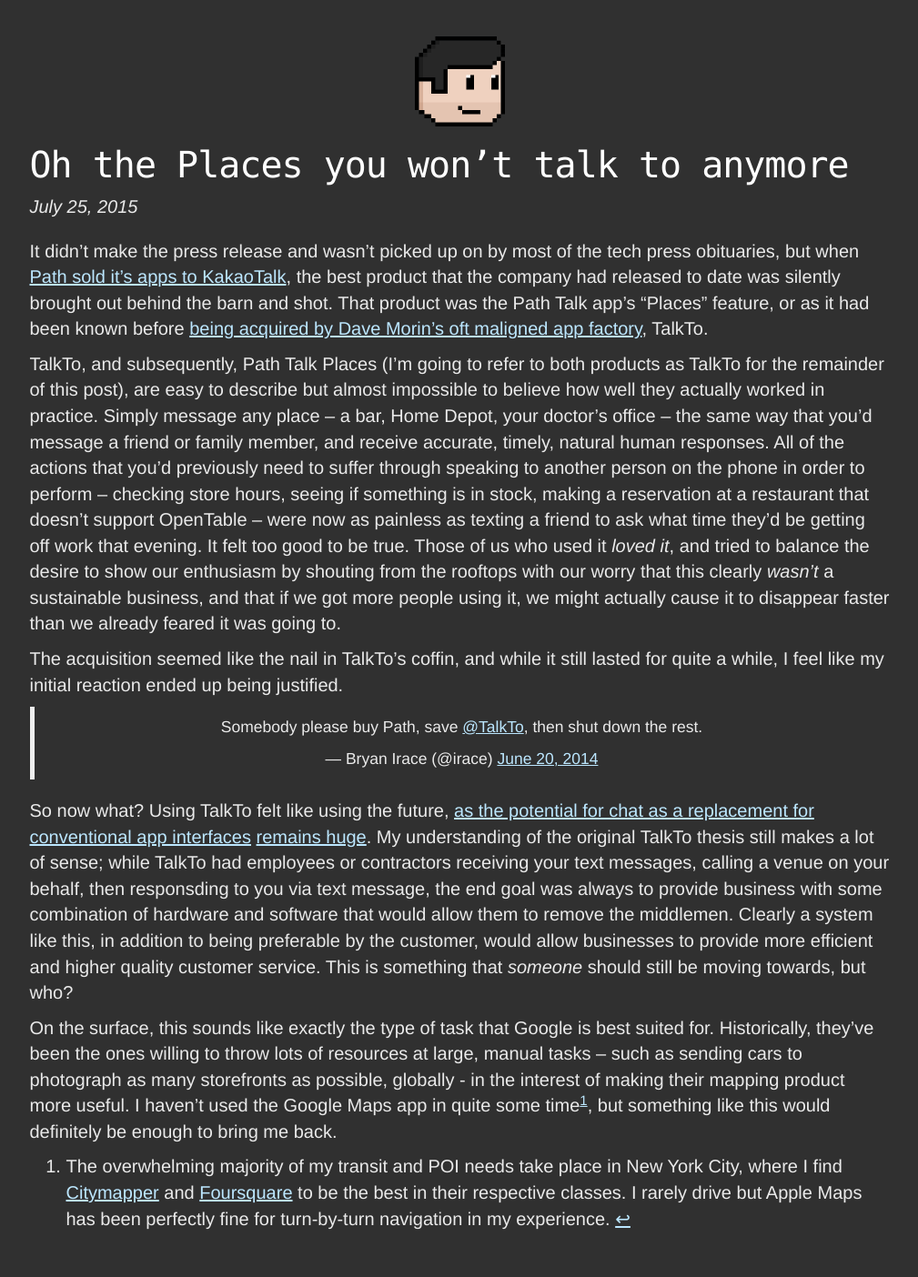
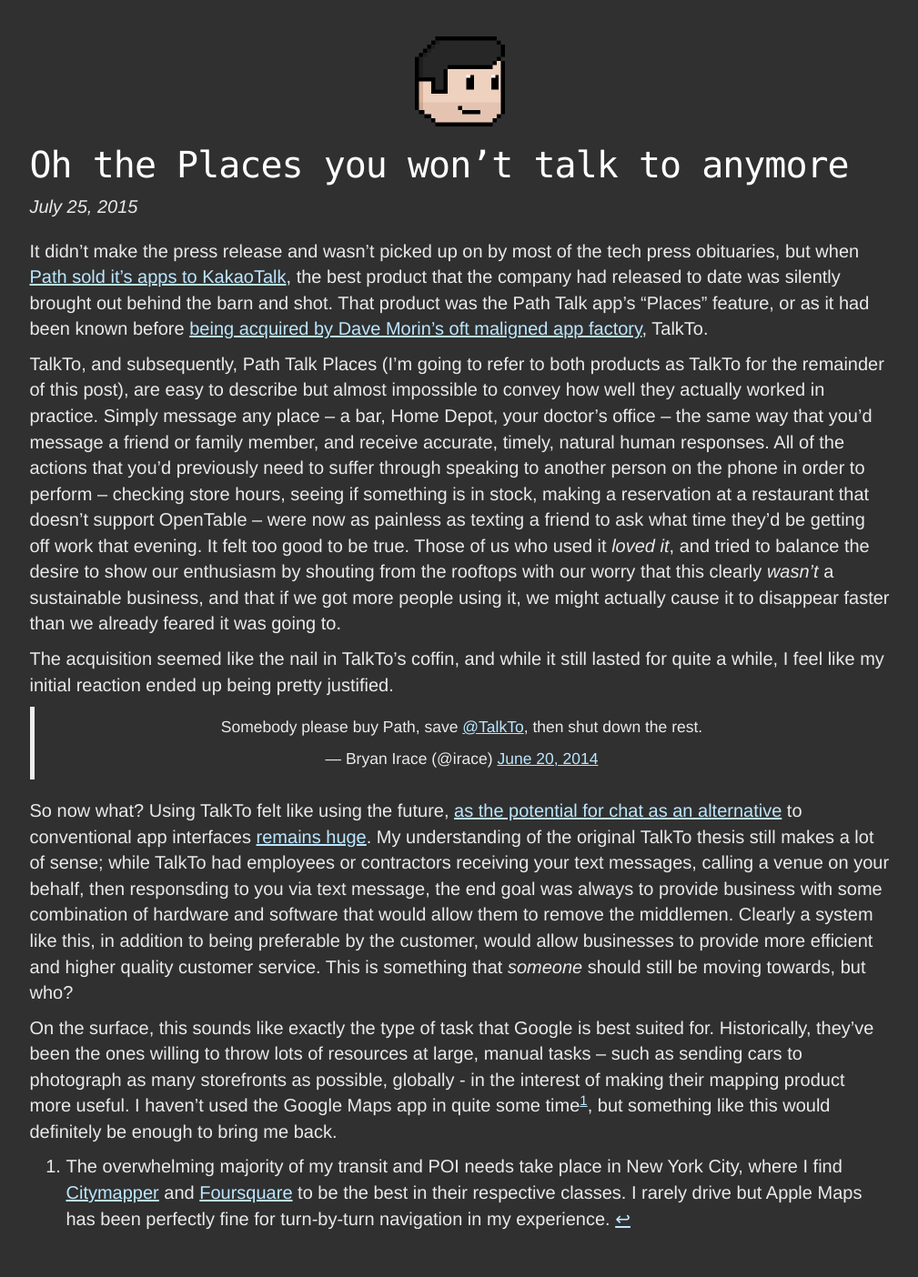
Before and after one commit to irace/irace.github.com, a Jekyll site: the page built from _posts/2015-07-25-oh-the-places-you-wont-talk-to-anymore.md, in a window 1280 px wide. Shown: the whole page at 91% size, without its empty margins (135-1144 px from the left). Built offline with Jekyll 4.4.1, drawn with Linux system fonts in a browser that asks for light colours; nearby versions of some CDN libraries; comment, search, counter and statistics services are not loaded.

Commit message:
Break up the links

```diff
--- a/_posts/2015-07-25-oh-the-places-you-wont-talk-to-anymore.md
+++ b/_posts/2015-07-25-oh-the-places-you-wont-talk-to-anymore.md
@@ -7,13 +7,13 @@
 
 It didn’t make the press release and wasn’t picked up on by most of the tech press obituaries, but when [Path sold it’s apps to KakaoTalk](http://recode.net/2015/04/21/path-to-sell-kakaotalk/), the best product that the company had released to date was silently brought out behind the barn and shot. That product was the Path Talk app’s “Places” feature, or as it had been known before [being acquired by Dave Morin’s oft maligned app factory](http://www.theverge.com/2014/9/30/6873665/path-talk-lets-you-text-businesses-talkto), TalkTo.
 
-TalkTo, and subsequently, Path Talk Places (I’m going to refer to both products as TalkTo for the remainder of this post), are easy to describe but almost impossible to believe how well they actually worked in practice. Simply message any place – a bar, Home Depot, your doctor’s office – the same way that you’d message a friend or family member, and receive accurate, timely, natural human responses. All of the actions that you’d previously need to suffer through speaking to another person on the phone in order to perform – checking store hours, seeing if something is in stock, making a reservation at a restaurant that doesn’t support OpenTable – were now as painless as texting a friend to ask what time they’d be getting off work that evening. It felt too good to be true. Those of us who used it _loved it_, and tried to balance the desire to show our enthusiasm by shouting from the rooftops with our worry that this clearly _wasn’t_ a sustainable business, and that if we got more people using it, we might actually cause it to disappear faster than we already feared it was going to.
+TalkTo, and subsequently, Path Talk Places (I’m going to refer to both products as TalkTo for the remainder of this post), are easy to describe but almost impossible to convey how well they actually worked in practice. Simply message any place – a bar, Home Depot, your doctor’s office – the same way that you’d message a friend or family member, and receive accurate, timely, natural human responses. All of the actions that you’d previously need to suffer through speaking to another person on the phone in order to perform – checking store hours, seeing if something is in stock, making a reservation at a restaurant that doesn’t support OpenTable – were now as painless as texting a friend to ask what time they’d be getting off work that evening. It felt too good to be true. Those of us who used it _loved it_, and tried to balance the desire to show our enthusiasm by shouting from the rooftops with our worry that this clearly _wasn’t_ a sustainable business, and that if we got more people using it, we might actually cause it to disappear faster than we already feared it was going to.
 
-The acquisition seemed like the nail in TalkTo’s coffin, and while it still lasted for quite a while, I feel like my initial reaction ended up being justified.
+The acquisition seemed like the nail in TalkTo’s coffin, and while it still lasted for quite a while, I feel like my initial reaction ended up being pretty justified.
 
 <center><blockquote class="twitter-tweet" lang="en"><p lang="en" dir="ltr">Somebody please buy Path, save <a href="https://twitter.com/talkto">@TalkTo</a>, then shut down the rest.</p>&mdash; Bryan Irace (@irace) <a href="https://twitter.com/irace/status/480005809020338176">June 20, 2014</a></blockquote> <script async src="//platform.twitter.com/widgets.js" charset="utf-8"></script></center>
 
-So now what? Using TalkTo felt like using the future, [as the potential for chat as a replacement for conventional app interfaces](https://medium.com/@mg/there-s-a-chat-for-that-apple-s-biggest-platform-opportunity-yet-19d5b1870857) [remains huge](http://ben-evans.com/benedictevans/2015/3/24/the-state-of-messaging). My understanding of the original TalkTo thesis still makes a lot of sense; while TalkTo had employees or contractors receiving your text messages, calling a venue on your behalf, then responsding to you via text message, the end goal was always to provide business with some combination of hardware and software that would allow them to remove the middlemen. Clearly a system like this, in addition to being preferable by the customer, would allow businesses to provide more efficient and higher quality customer service. This is something that _someone_ should still be moving towards, but who?
+So now what? Using TalkTo felt like using the future, [as the potential for chat as an alternative](https://medium.com/@mg/there-s-a-chat-for-that-apple-s-biggest-platform-opportunity-yet-19d5b1870857) to conventional app interfaces [remains huge](http://ben-evans.com/benedictevans/2015/3/24/the-state-of-messaging). My understanding of the original TalkTo thesis still makes a lot of sense; while TalkTo had employees or contractors receiving your text messages, calling a venue on your behalf, then responsding to you via text message, the end goal was always to provide business with some combination of hardware and software that would allow them to remove the middlemen. Clearly a system like this, in addition to being preferable by the customer, would allow businesses to provide more efficient and higher quality customer service. This is something that _someone_ should still be moving towards, but who?
 
 On the surface, this sounds like exactly the type of task that Google is best suited for. Historically, they’ve been the ones willing to throw lots of resources at large, manual tasks – such as sending cars to photograph as many storefronts as possible, globally - in the interest of making their mapping product more useful. I haven’t used the Google Maps app in quite some time[^1], but something like this would definitely be enough to bring me back.
 
```
